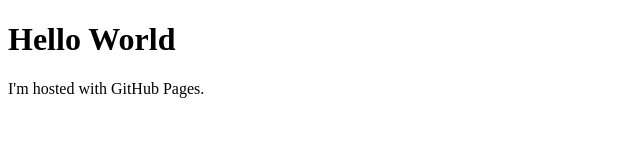
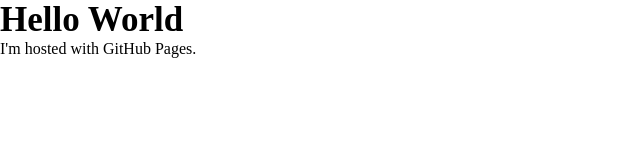
Before and after one commit to bryangtro/bryangtro.github.io, a plain HTML site: page index.html in a window 1280 px wide. Shown: the whole page, without its empty margins (0-640 px from the left). Drawn offline with Linux system fonts and the light colour scheme; files that its build step writes are made by us from their sources.

Commit message:
Test phase 1

```diff
--- a/index.html
+++ b/index.html
@@ -1,5 +1,10 @@
 <!DOCTYPE html>
 <html>
+<link href="https://fonts.googleapis.com/css2?family=PT+Sans:wght@700&display=swap" rel="stylesheet">
+<link rel="stylesheet" type="text/css" href="properties/css/main.css" />
+<title> Bryan Guntoro's Portfolio </title>
+
+
 <body>
     <h1>Hello World</h1>
     <p>I'm hosted with GitHub Pages.</p>
--- /dev/null
+++ b/properties/main.css
@@ -0,0 +1,9 @@
+* {
+    margin: 0;
+    padding: 0;
+}
+
+h1 {
+    font-family: font-family: 'PT Sans', sans-serif;
+    font-size: 35px;
+}
```
